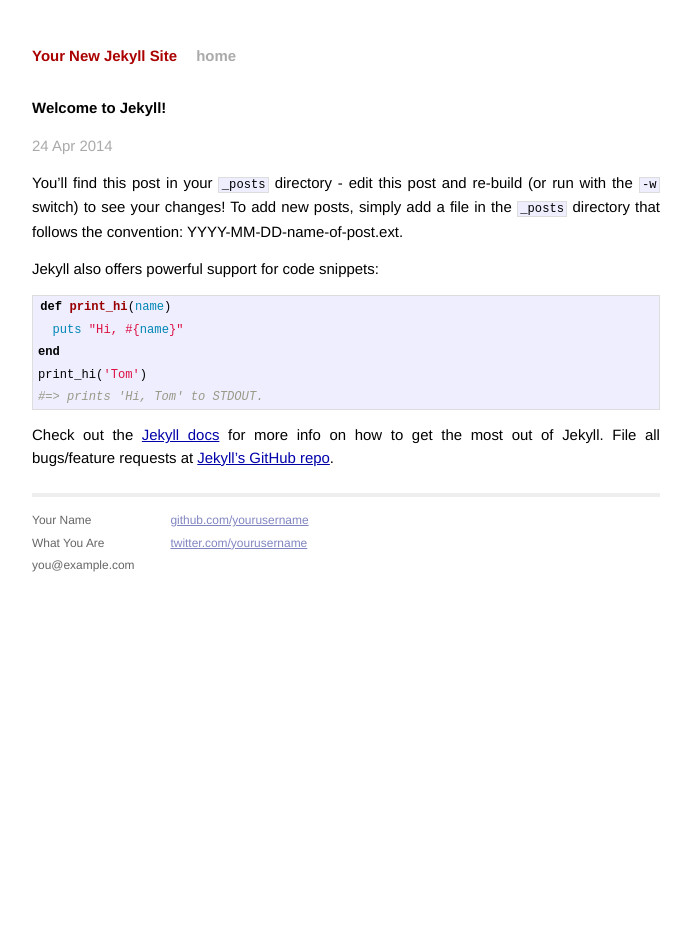
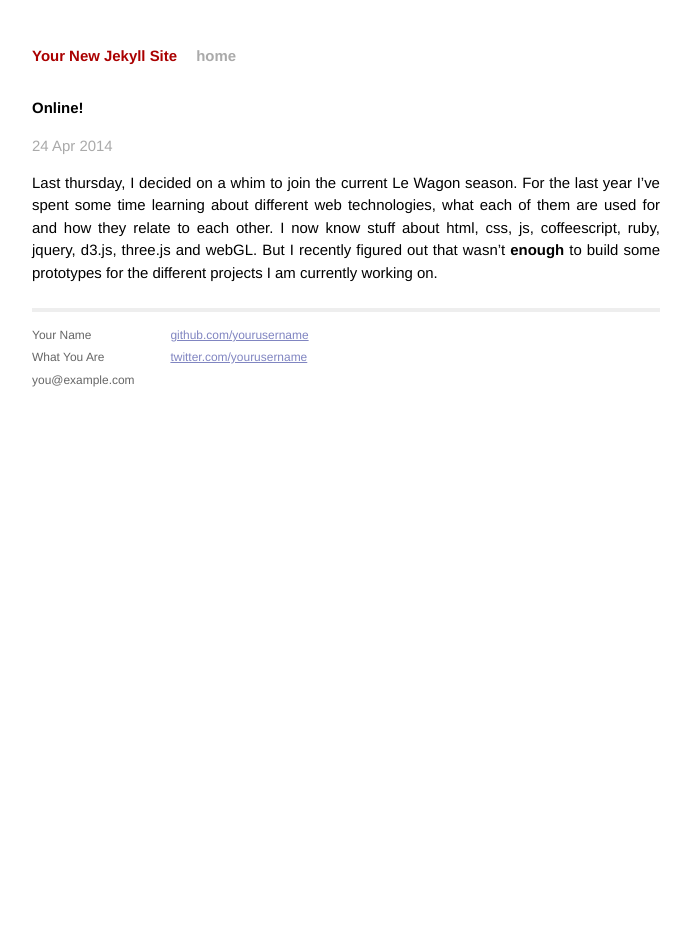
Before and after one commit to arnaudbouffard/arnaudbouffard.github.io, a Jekyll site: the page built from _posts/2014-04-24-premier_jour-wagon.markdown, in a window 1280 px wide. Shown: the whole page, without its empty margins (294-985 px from the left). Built offline with Jekyll 4.4.1, drawn with Linux system fonts in a browser that asks for light colours; Markdown is read by kramdown in place of the engine named in the settings.

Commit message:
maj article

```diff
--- a/_posts/2014-04-24-premier_jour-wagon.markdown
+++ b/_posts/2014-04-24-premier_jour-wagon.markdown
@@ -1,24 +1,7 @@
 ---
 layout: post
-title:  "Welcome to Jekyll!"
+title:  "Online!"
 date:   2014-04-24 10:39:13
-categories: jekyll update
 ---
 
-You'll find this post in your `_posts` directory - edit this post and re-build (or run with the `-w` switch) to see your changes!
-To add new posts, simply add a file in the `_posts` directory that follows the convention: YYYY-MM-DD-name-of-post.ext.
-
-Jekyll also offers powerful support for code snippets:
-
-{% highlight ruby %}
-def print_hi(name)
-  puts "Hi, #{name}"
-end
-print_hi('Tom')
-#=> prints 'Hi, Tom' to STDOUT.
-{% endhighlight %}
-
-Check out the [Jekyll docs][jekyll] for more info on how to get the most out of Jekyll. File all bugs/feature requests at [Jekyll's GitHub repo][jekyll-gh].
-
-[jekyll-gh]: https://github.com/mojombo/jekyll
-[jekyll]:    http://jekyllrb.com
+Last thursday, I decided on a whim to join the current Le Wagon season. For the last year I've spent some time learning about different web technologies, what each of them are used for and how they relate to each other. I now know stuff about html, css, js, coffeescript, ruby, jquery, d3.js, three.js and webGL. But I recently figured out that wasn't **enough** to build some prototypes for the different projects I am currently working on.
```
